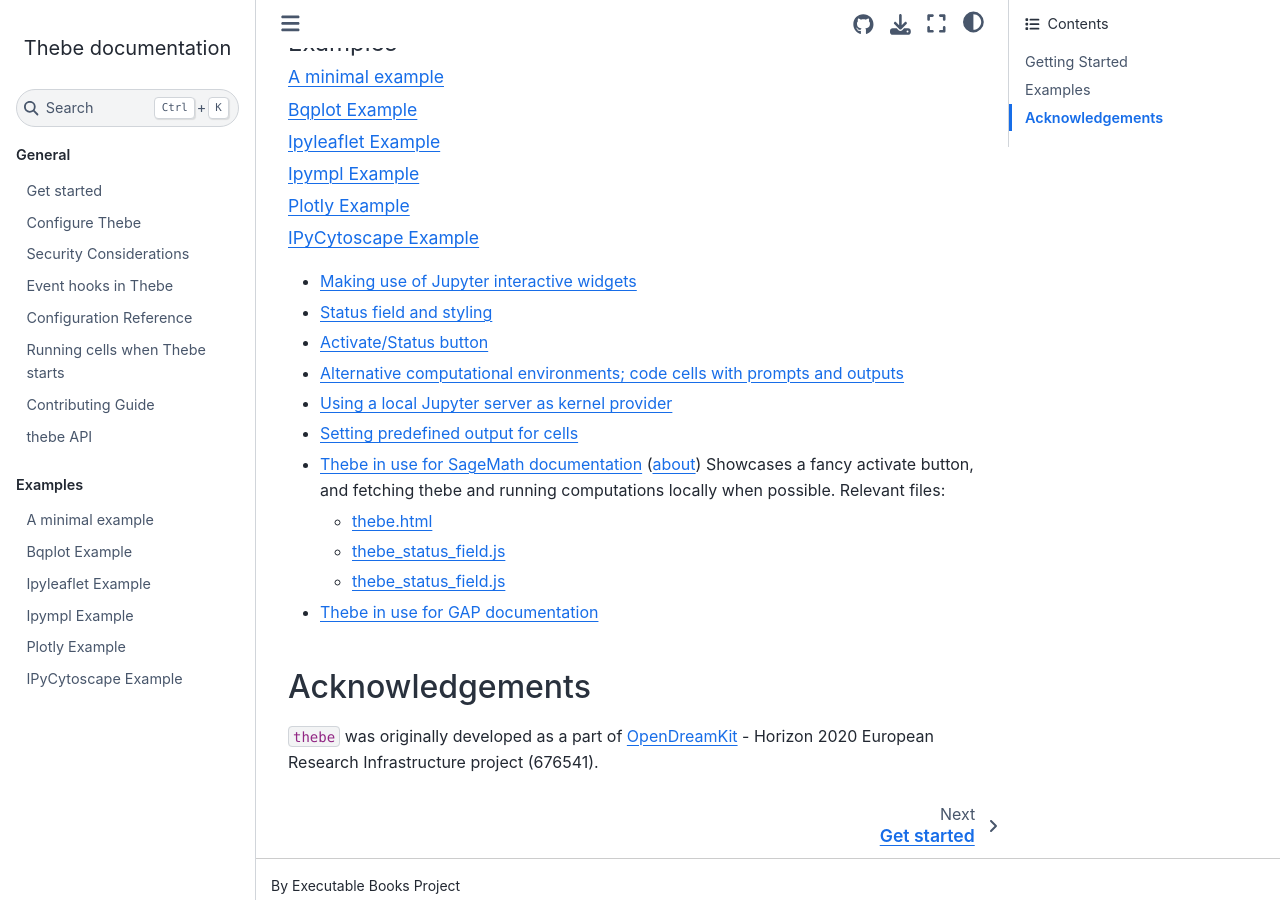
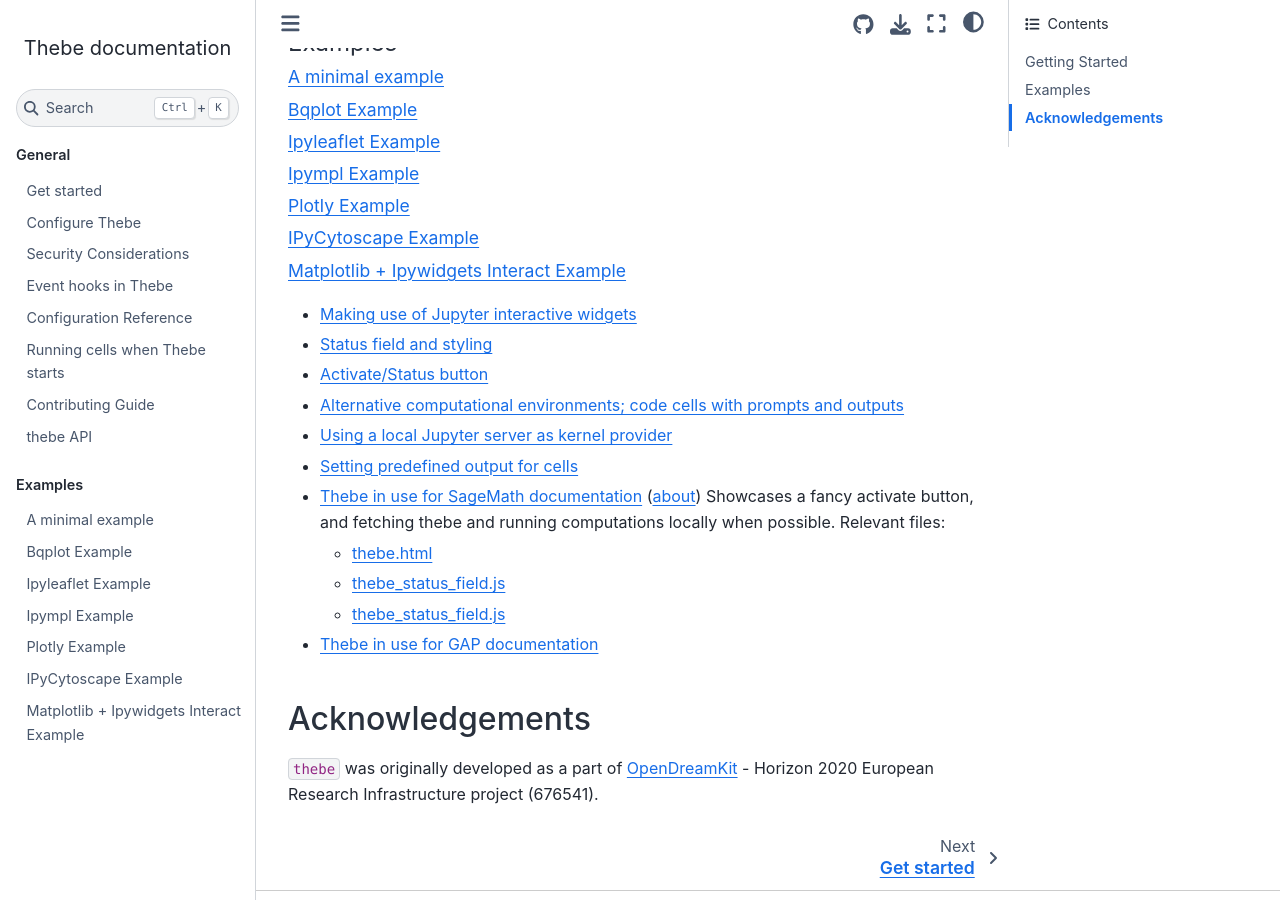
Before and after one commit to jupyter-book/thebe, a Sphinx documentation site: the page built from docs/index.rst, in a window 1280 px wide and 900 px high, scrolled down 931 px. Built offline with Sphinx 7.4.7 and the Sphinx Book theme 1.1.4, drawn with Linux system fonts in a browser that asks for light colours; comment, search, counter and statistics services are not loaded.

Commit message:
add example to index

```diff
--- a/docs/index.rst
+++ b/docs/index.rst
@@ -91,6 +91,7 @@
    examples/ipympl_example
    examples/plotly-example
    examples/ipycytoscape_example
+   examples/matplotlib_interact_example
 
 * `Making use of Jupyter interactive widgets <_static/widgets.html>`_
 * `Status field and styling <_static/status_field.html>`_
```
